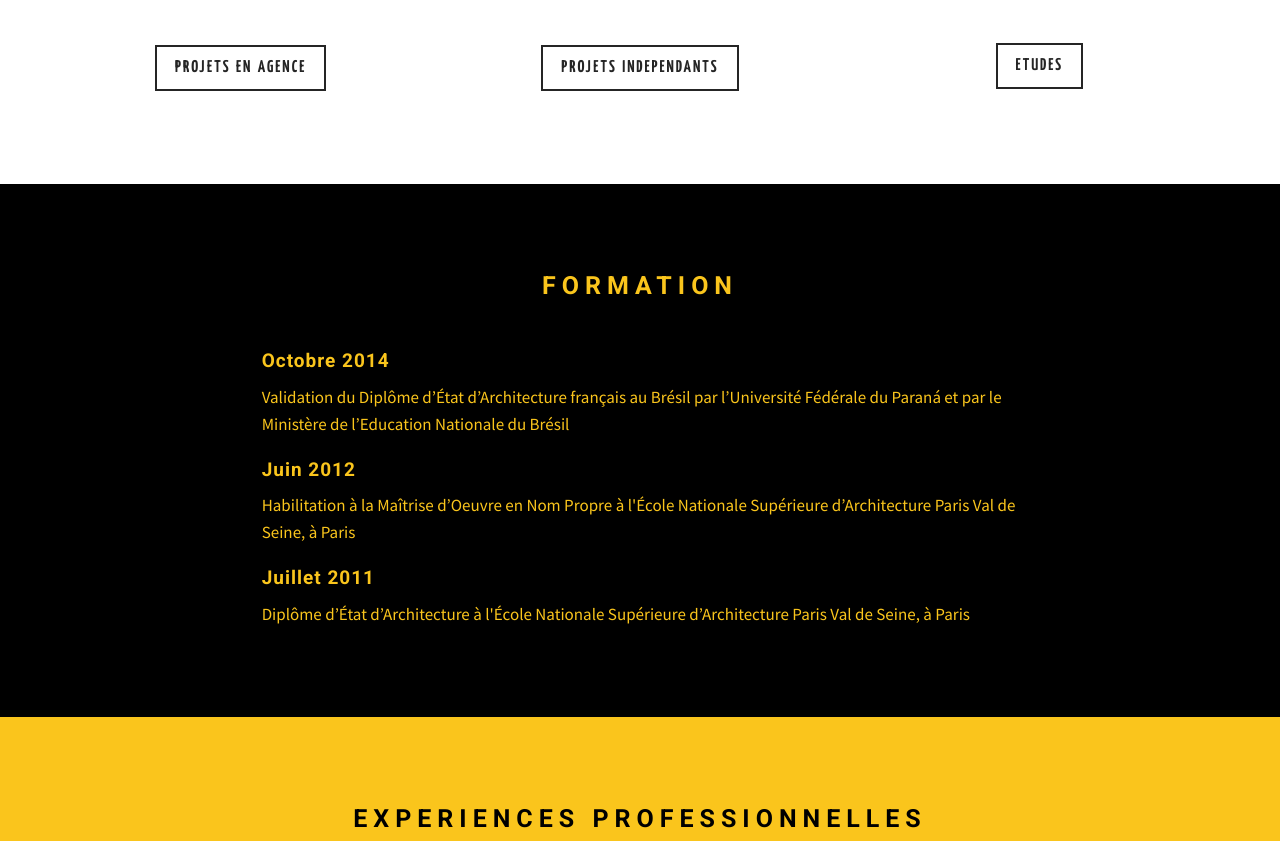
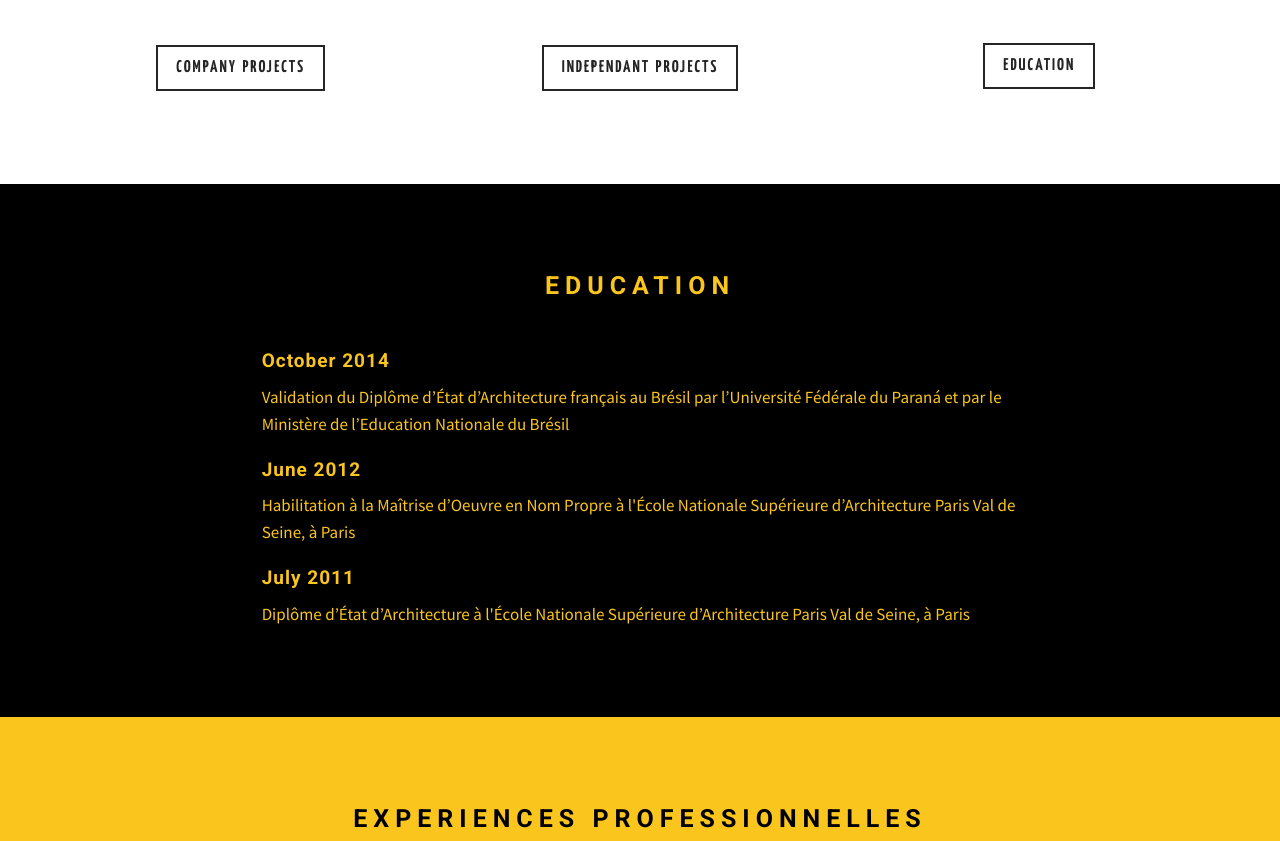
Before and after one commit to pgiovannini/en-bgiovannini-com, a plain HTML site: page index.html in a window 1280 px wide. Shown: the part 1699-2540 px from the top of the page. Drawn offline with Linux system fonts and the light colour scheme.

Commit message:
titres modifies

```diff
--- a/index.html
+++ b/index.html
@@ -100,7 +100,7 @@
 
 
                 <div class="mbr-section__container mbr-section__container--last" style="padding-bottom: 93px;">
-                    <div class="mbr-buttons mbr-buttons--center"><a href="index.html#content5-1" class="mbr-buttons__btn btn btn-wrap btn-xs-lg btn-default">PROJETS EN AGENCE</a></div>
+                    <div class="mbr-buttons mbr-buttons--center"><a href="index.html#content5-1" class="mbr-buttons__btn btn btn-wrap btn-xs-lg btn-default">COMPANY PROJECTS</a></div>
                 </div>
             </div>
             <div class="mbr-section__col col-xs-12 col-sm-4">
@@ -110,7 +110,7 @@
 
 
                 <div class="mbr-section__container mbr-section__container--last" style="padding-bottom: 93px;">
-                    <div class="mbr-buttons mbr-buttons--center"><a href="index.html#features1-8" class="mbr-buttons__btn btn btn-wrap btn-xs-lg btn-default">PROJETS INDEPENDANTS</a></div>
+                    <div class="mbr-buttons mbr-buttons--center"><a href="index.html#features1-8" class="mbr-buttons__btn btn btn-wrap btn-xs-lg btn-default"> INDEPENDANT PROJECTS</a></div>
                 </div>
             </div>
 
@@ -121,7 +121,7 @@
 
 
                 <div class="mbr-section__container mbr-section__container--last" style="padding-bottom: 93px;">
-                    <div class="mbr-buttons mbr-buttons--center"><a href="index.html#content5-0" class="mbr-buttons__btn btn btn-wrap btn-xs-lg btn-default">ETUDES</a></div>
+                    <div class="mbr-buttons mbr-buttons--center"><a href="index.html#content5-0" class="mbr-buttons__btn btn btn-wrap btn-xs-lg btn-default">EDUCATION</a></div>
                 </div>
             </div>
 
@@ -138,14 +138,14 @@
     <div class="mbr-section__container container mbr-section__container--first" style="padding-top: 93px;">
         <div class="mbr-header mbr-header--wysiwyg row">
             <div class="col-sm-8 col-sm-offset-2">
-                <h3 class="mbr-header__text">FORMATION</h3>
+                <h3 class="mbr-header__text">EDUCATION</h3>
 
             </div>
         </div>
     </div>
     <div class="mbr-section__container container mbr-section__container--last" style="padding-bottom: 93px;">
         <div class="row">
-            <div class="mbr-article mbr-article--wysiwyg col-sm-8 col-sm-offset-2"><h3><strong>Octobre 2014</strong></h3><p>Validation du Diplôme d’État d’Architecture français au Brésil par l’Université Fédérale du Paraná et par le Ministère de l’Education Nationale du Brésil<br></p><h3>Juin 2012</h3><p>Habilitation à la Maîtrise d’Oeuvre en Nom Propre à l'École Nationale Supérieure d’Architecture Paris Val de Seine, à Paris</p><h3>Juillet 2011</h3><p>Diplôme d’État d’Architecture à l'École Nationale Supérieure d’Architecture Paris Val de Seine, à Paris</p></div>
+            <div class="mbr-article mbr-article--wysiwyg col-sm-8 col-sm-offset-2"><h3><strong>October 2014</strong></h3><p>Validation du Diplôme d’État d’Architecture français au Brésil par l’Université Fédérale du Paraná et par le Ministère de l’Education Nationale du Brésil<br></p><h3>June 2012</h3><p>Habilitation à la Maîtrise d’Oeuvre en Nom Propre à l'École Nationale Supérieure d’Architecture Paris Val de Seine, à Paris</p><h3>July 2011</h3><p>Diplôme d’État d’Architecture à l'École Nationale Supérieure d’Architecture Paris Val de Seine, à Paris</p></div>
         </div>
     </div>
 
```
